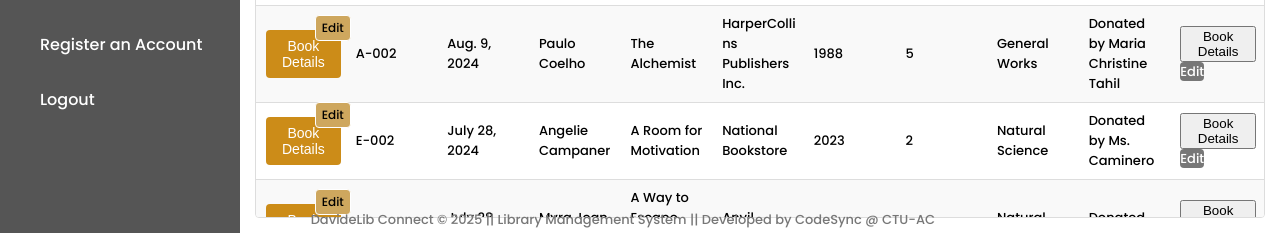
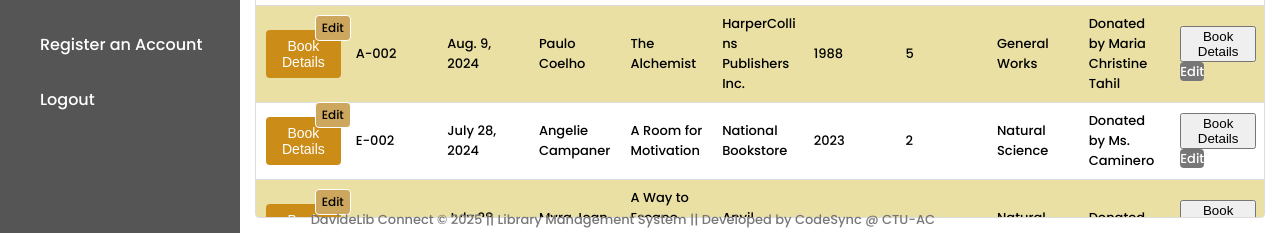
Before and after one commit to SoulSej10/DavideLibrary, a Django app: page /books/ in a window 1280 px wide. Shown: the part 570-803 px from the top of the page. Run offline with Django 5.2, Linux system fonts and the light colour scheme; a user stored in the database is signed in; data comes from the database, SQL or seed files in the repository; some libraries are stand-ins or nearby versions; some web fonts are replaced.

Commit message:
Update book_list.css

```diff
--- a/davideLibrary/static/styles/book_list.css
+++ b/davideLibrary/static/styles/book_list.css
@@ -383,7 +383,7 @@
             word-wrap: break-word; /* Ensures long text wraps inside cells */
         }
         tbody tr:nth-child(even) {
-            background-color: #f9f9f9;
+            background-color: #eae0a4;
         }
         .hidden {
             display: none;
```
